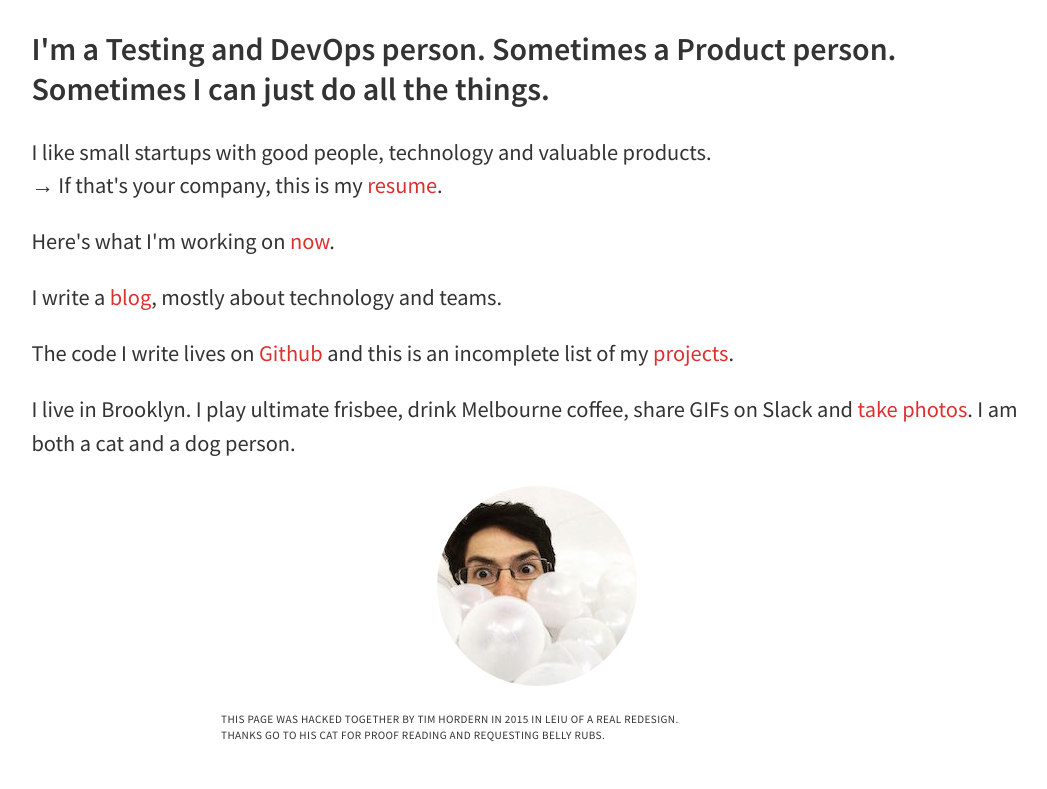
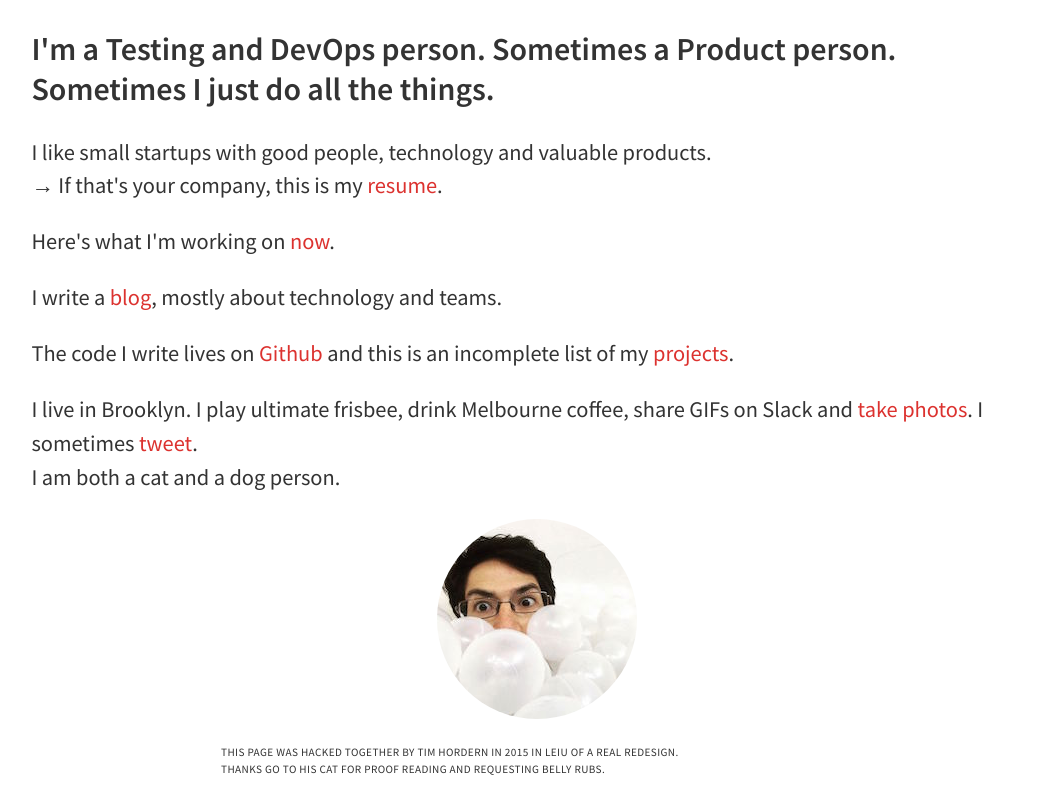
Before and after one commit to mence/basic-frontpage, a plain HTML site: page index.html in a window 1280 px wide. Shown: the part 92-881 px from the top of the page, without its empty margins (103-1150 px from the left). Before the commit the page ends 847 px from the top, so only its background shows below. Drawn offline with Linux system fonts and the light colour scheme.

Commit message:
Add Twitter account

```diff
--- a/index.html
+++ b/index.html
@@ -14,8 +14,7 @@
     <div id="main">
       <h1>Tim Hordern</h1>
       <h2>
-        I'm a Testing and DevOps person. Sometimes a Product person. Sometimes I can just do all the
-        things.
+        I'm a Testing and DevOps person. Sometimes a Product person. Sometimes I just do all the things.
       </h2>
       <p>
         I like small startups with good people, technology and valuable products.<br>
@@ -34,7 +33,8 @@
       <p>
         I live in Brooklyn. I play ultimate frisbee, drink Melbourne coffee, share GIFs on Slack
         and <a href="http://mence.vsco.co/grid/1" title="Tim Hordern's Photos">take photos</a>. I
-        am both a cat and a dog person.
+        sometimes <a href="http://twitter.com/mence" title="Tim Hordern's Twitter Account">tweet</a>.<br>
+        I am both a cat and a dog person.
       </p>
     </div>
     <div id="avatar">
```
